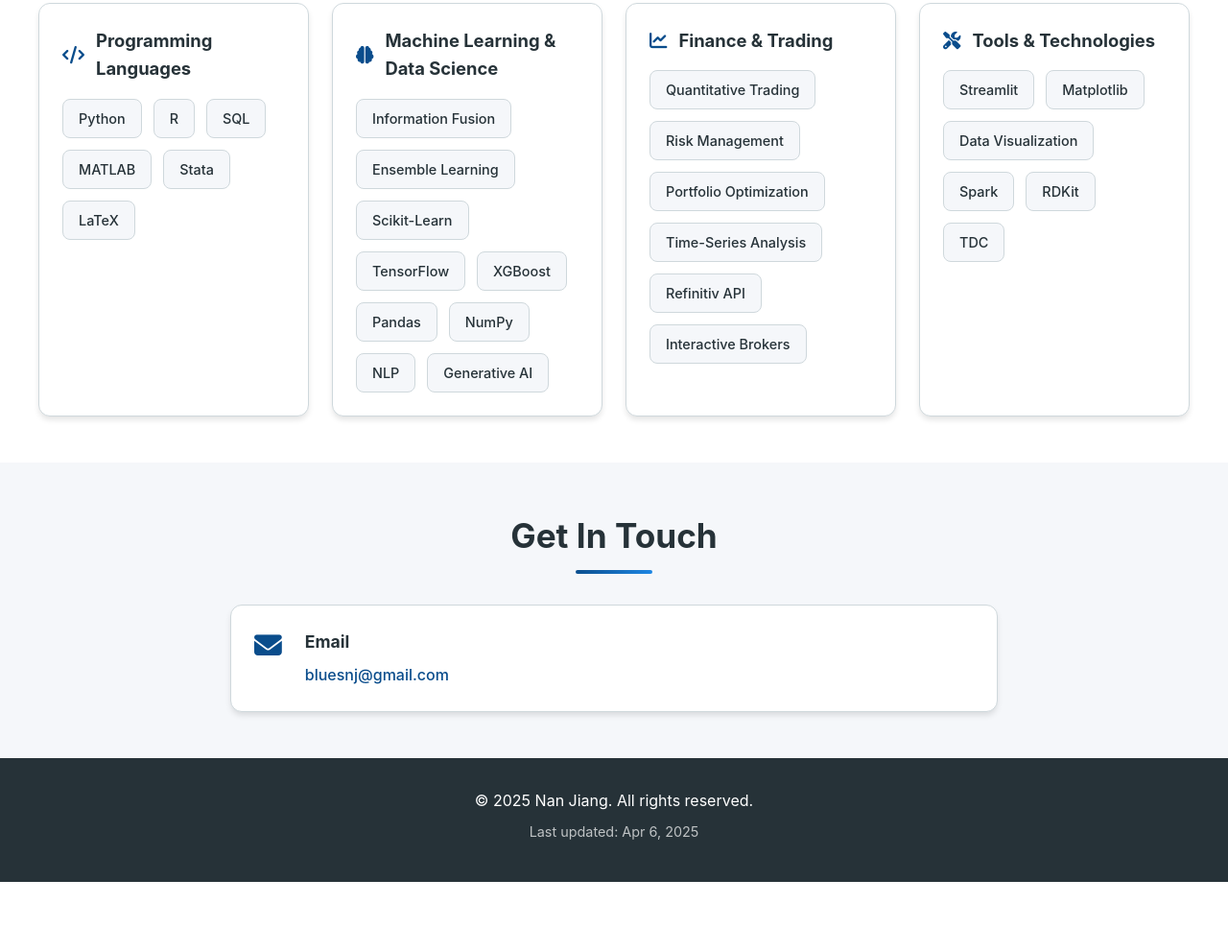
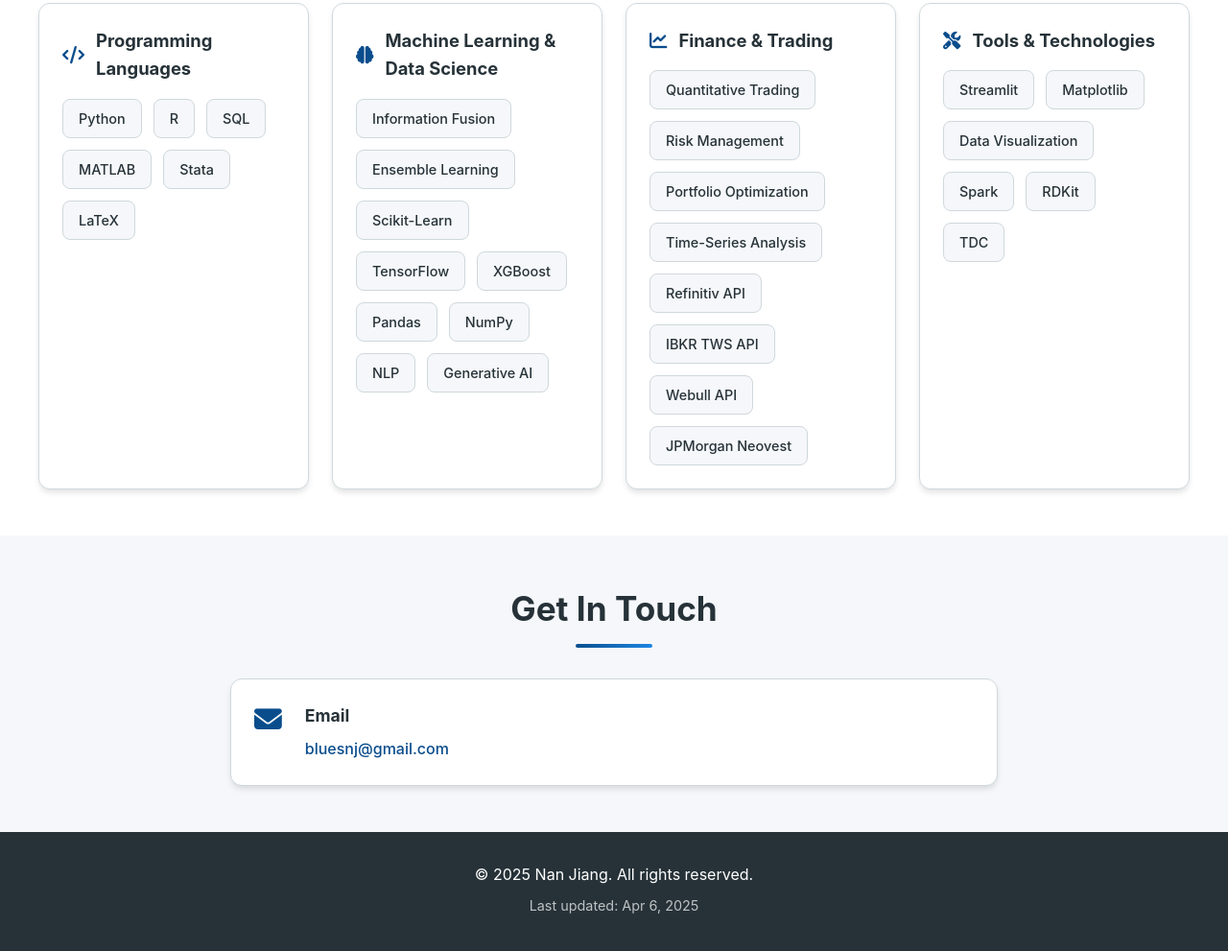
Before and after one commit to nathan-jiang/nathan-jiang.github.io, a plain HTML site: page index.html in a window 1280 px wide. Shown: the part 3763-4754 px from the top of the page at 96% size. Before the commit the page ends 4682 px from the top, so only its background shows below. Drawn offline with Linux system fonts and the light colour scheme.

Commit message:
Update Finance & Trading skills with specific API platforms

```diff
--- a/index.html
+++ b/index.html
@@ -278,7 +278,9 @@
                         <span class="skill-tag">Portfolio Optimization</span>
                         <span class="skill-tag">Time-Series Analysis</span>
                         <span class="skill-tag">Refinitiv API</span>
-                        <span class="skill-tag">Interactive Brokers</span>
+                        <span class="skill-tag">IBKR TWS API</span>
+                        <span class="skill-tag">Webull API</span>
+                        <span class="skill-tag">JPMorgan Neovest</span>
                     </div>
                 </div>
 
```
